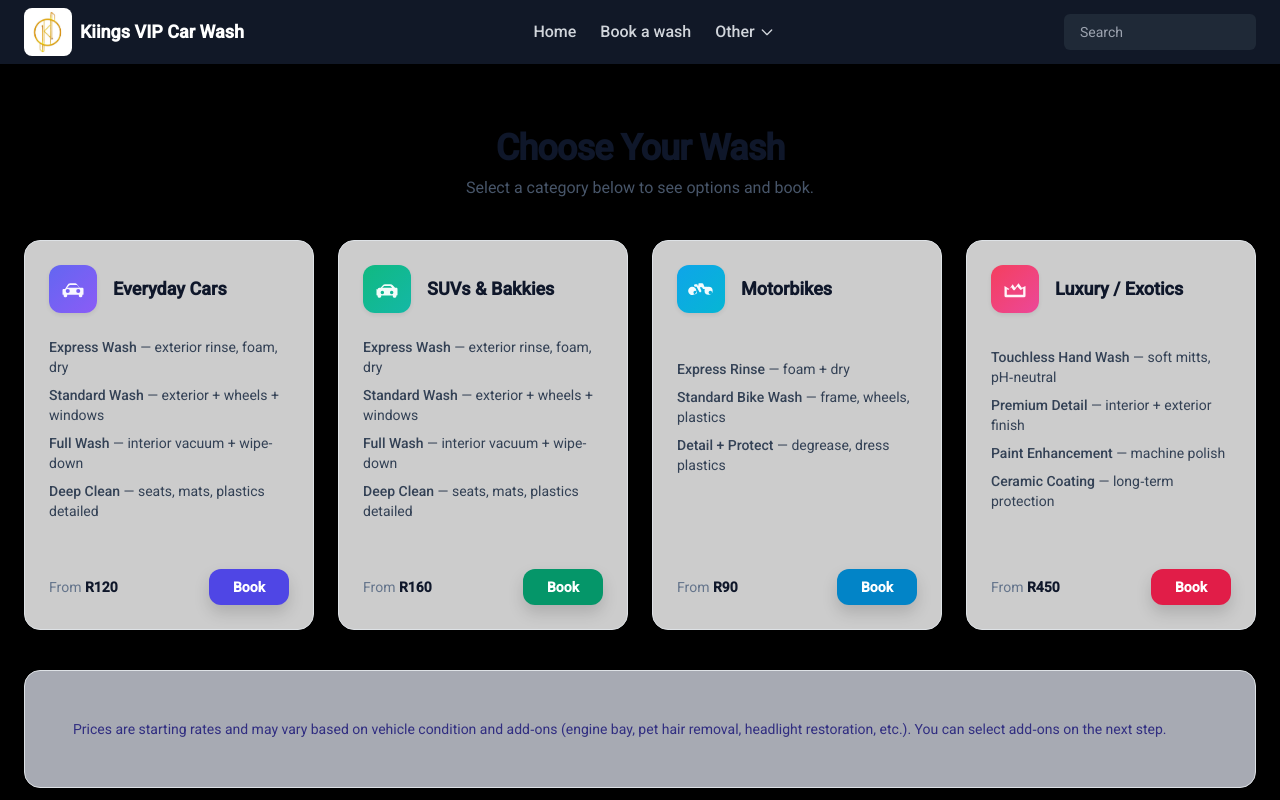
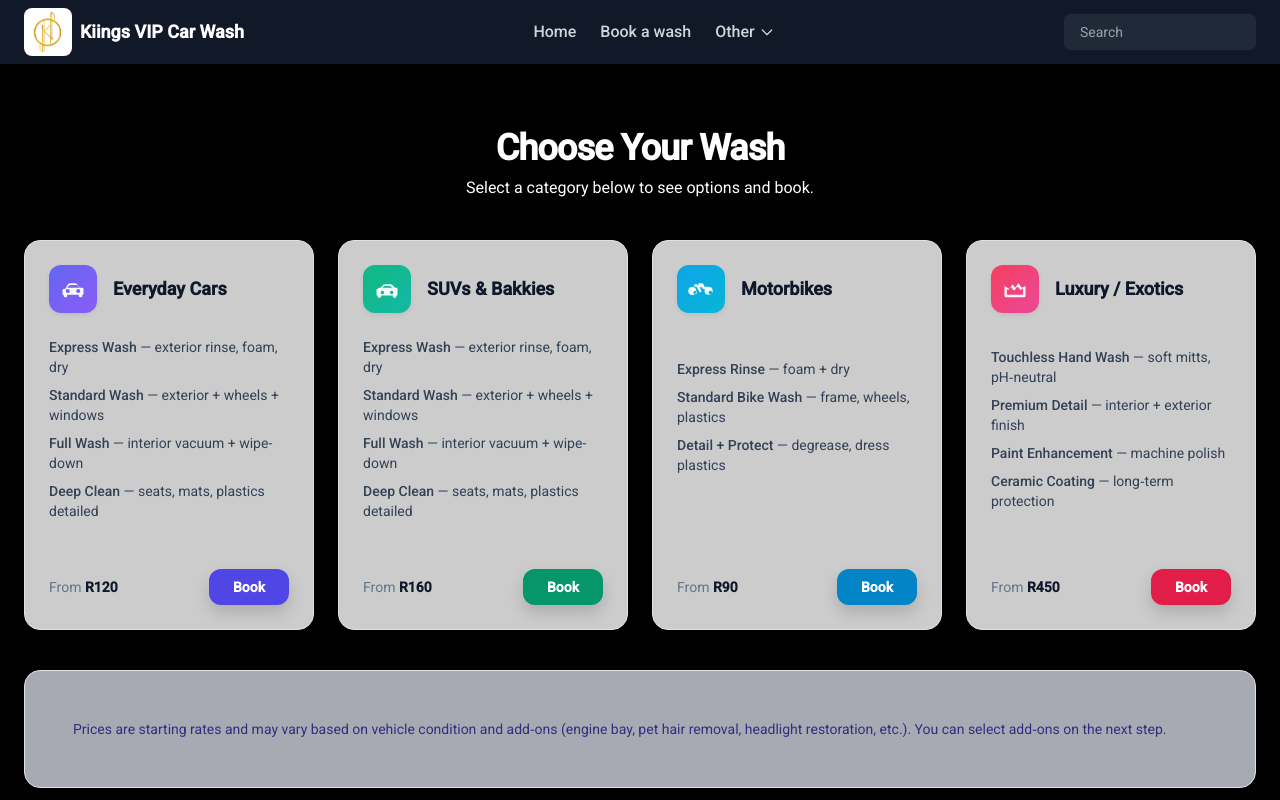
Before and after one commit to WhitelightningDev/kingsfrontend, an Angular app: page /Book-a-wash in a window 1280 px wide. Shown: the top 800 px of the page. Built offline with nearby package versions, Linux system fonts and the light colour scheme; a web font is replaced by a local one.

Commit message:
`Update text colors in booking pages`

```diff
--- a/src/app/pages/booking-details/booking-details.html
+++ b/src/app/pages/booking-details/booking-details.html
@@ -6,8 +6,8 @@
   <section class="mx-auto max-w-4xl px-4 sm:px-6 lg:px-8 py-10 sm:py-14">
     <!-- Header -->
     <div class="text-center mb-8 sm:mb-10">
-      <h1 class="text-3xl sm:text-4xl font-extrabold tracking-tight text-slate-900">Your Details</h1>
-      <p class="mt-2 text-slate-600">We’ll use this information to confirm your booking and keep you updated.</p>
+      <h1 class="text-3xl sm:text-4xl font-extrabold tracking-tight text-white">Your Details</h1>
+      <p class="mt-2 text-white">We’ll use this information to confirm your booking and keep you updated.</p>
     </div>
 
     <!-- Card -->
--- a/src/app/pages/booking-page/booking-page.html
+++ b/src/app/pages/booking-page/booking-page.html
@@ -5,8 +5,8 @@
 
   <div class="mx-auto max-w-7xl px-4 sm:px-6 lg:px-8 py-12 sm:py-16">
     <header class="text-center mb-10">
-      <h1 class="text-3xl sm:text-4xl font-extrabold tracking-tight text-slate-900">Choose Your Wash</h1>
-      <p class="mt-2 text-slate-600">Select a category below to see options and book.</p>
+      <h1 class="text-3xl sm:text-4xl font-extrabold tracking-tight text-white">Choose Your Wash</h1>
+      <p class="mt-2 text-white ">Select a category below to see options and book.</p>
     </header>
 
     <!-- Categories grid -->
--- a/src/app/pages/confirm/confirm.html
+++ b/src/app/pages/confirm/confirm.html
@@ -33,8 +33,8 @@
         </svg>
         <span>Finalize your booking</span>
       </div>
-      <h1 class="mt-3 text-3xl sm:text-4xl font-extrabold tracking-tight text-slate-900">Your details</h1>
-      <p class="mt-1 text-slate-600" *ngIf="hasData; else noData">Review your selection and enter your contact info.</p>
+      <h1 class="mt-3 text-3xl sm:text-4xl font-extrabold tracking-tight text-white">Your details</h1>
+      <p class="mt-1 text-white" *ngIf="hasData; else noData">Review your selection and enter your contact info.</p>
       <ng-template #noData>
         <p class="mt-1 text-rose-600">We couldn't find your booking data. Please start again.</p>
       </ng-template>
```
